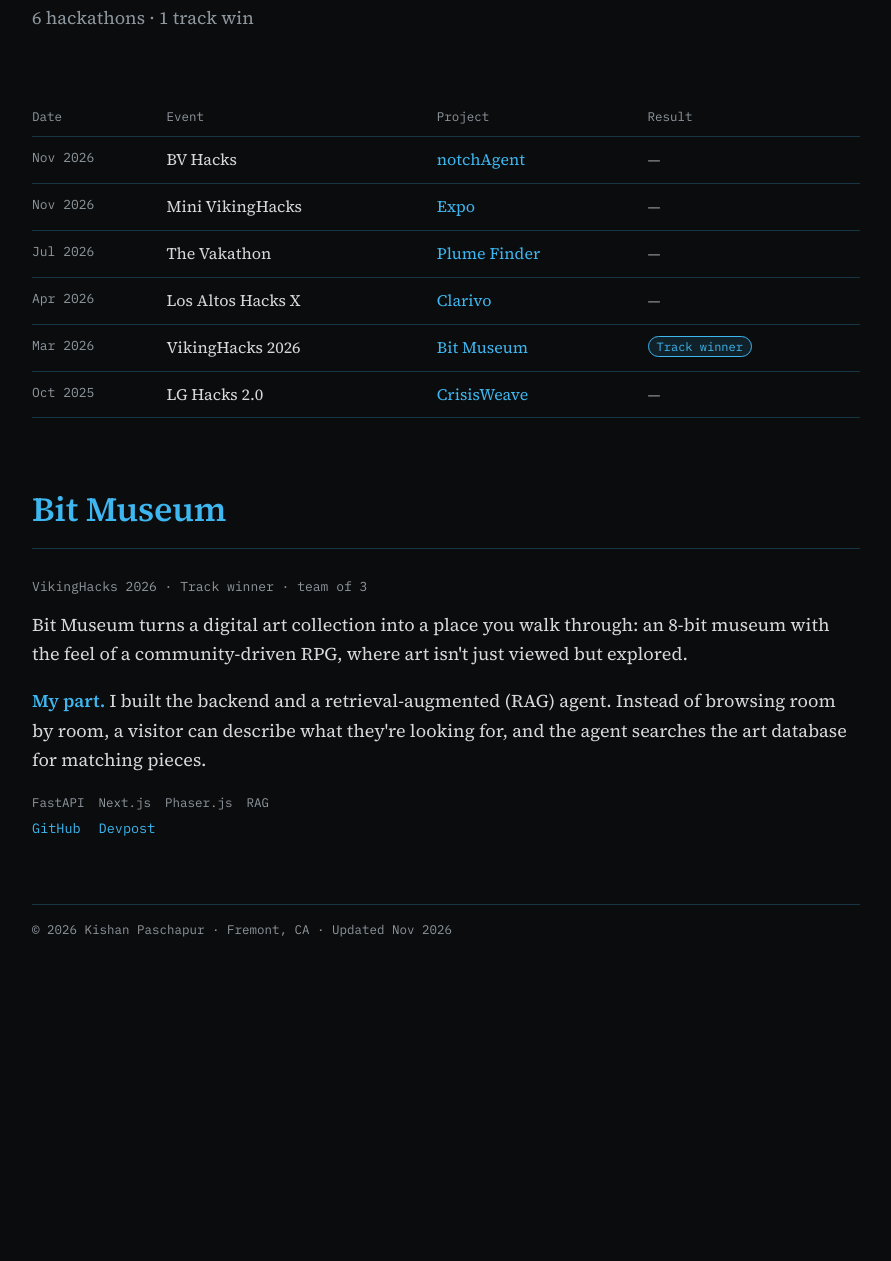
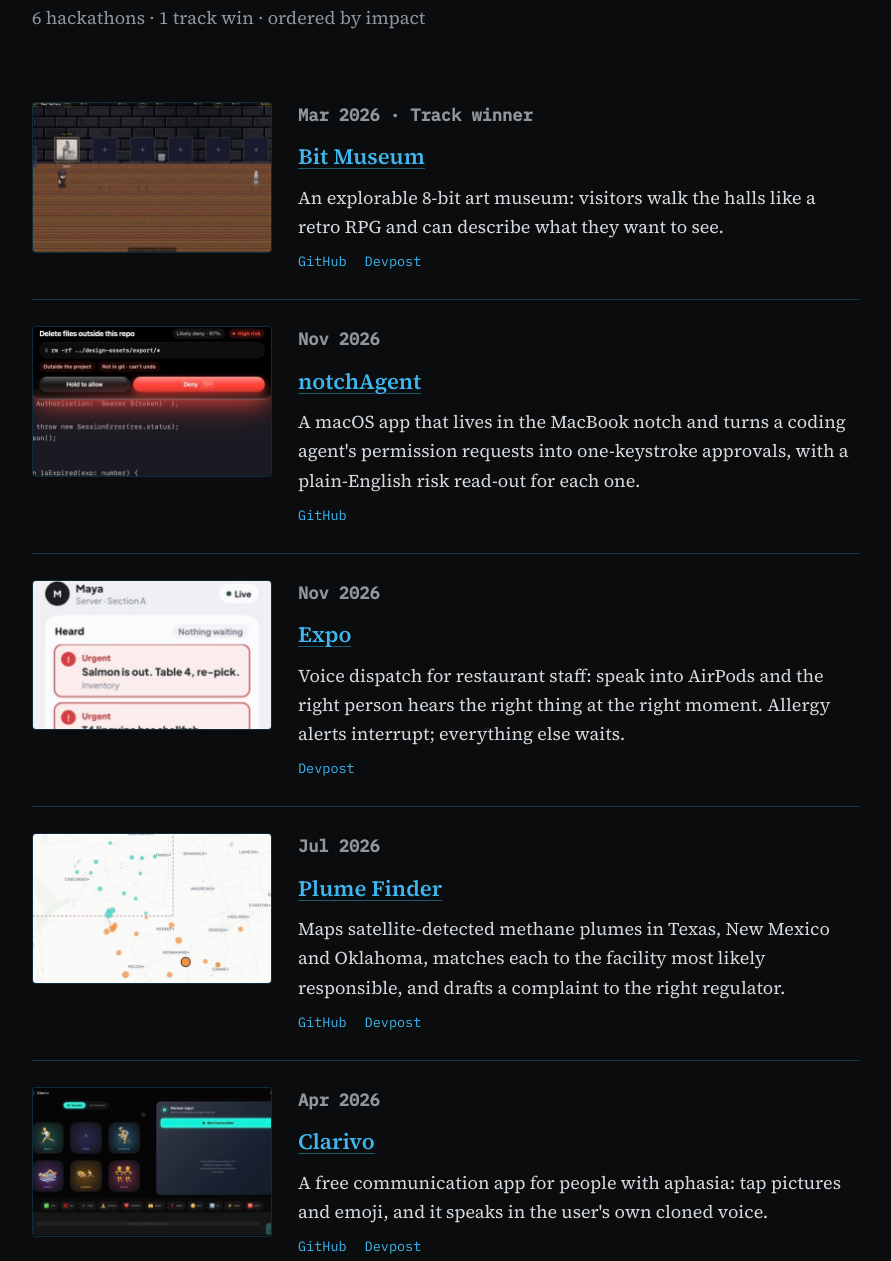
Before and after one commit to Kishan-No1/kishan-no1.github.io, a plain HTML site: page hackathons/index.html in a window 1280 px wide. Shown: the part 398-1659 px from the top of the page, without its empty margins (194-1085 px from the left). Before the commit the page ends 1385 px from the top, so only its background shows below. Drawn offline with Linux system fonts and the light colour scheme.

Commit message:
Hackathons: ranked list with summaries and screenshots; drop event and result columns

```diff
--- a/assets/style.css
+++ b/assets/style.css
@@ -344,6 +344,47 @@ h2 {
   color: var(--muted);
 }
 
+/* ---------- hackathon list ---------- */
+
+.hack {
+  display: grid;
+  grid-template-columns: 240px 1fr;
+  gap: 26px;
+  align-items: start;
+  padding: 26px 0;
+  border-bottom: 1px solid var(--rule);
+}
+.hack:first-child { padding-top: 6px; }
+.hack h3 {
+  margin: 2px 0 8px;
+  font-size: 22px;
+  font-weight: 600;
+}
+.hack h3 a {
+  color: var(--accent);
+  text-decoration: underline;
+  text-decoration-color: rgba(62, 183, 240, 0.45);
+  text-decoration-thickness: 1px;
+  text-underline-offset: 4px;
+}
+.hack p { margin: 0 0 10px; }
+.hack-date {
+  margin: 0;
+  font-family: var(--mono);
+  font-size: 17px;
+  font-weight: 600;
+  color: var(--muted);
+}
+.hack-shot {
+  display: block;
+  border: 1px solid var(--rule);
+  border-radius: 4px;
+  overflow: hidden;
+  background: #000;
+}
+.hack-shot:hover { border-color: var(--heading); }
+.hack-shot img { display: block; width: 100%; height: auto; }
+
 /* ---------- long-form write-up ---------- */
 
 .prose h2 { margin-top: 52px; }
@@ -383,6 +424,7 @@ h2 {
     gap: 14px;
   }
   .thumb { width: 120px; }
+  .hack { grid-template-columns: 1fr; gap: 14px; }
   .record thead { display: none; }
   .record,
   .record tbody,
--- a/hackathons/index.html
+++ b/hackathons/index.html
@@ -16,7 +16,7 @@
   <link rel="preconnect" href="https://fonts.googleapis.com">
   <link rel="preconnect" href="https://fonts.gstatic.com" crossorigin>
   <link rel="stylesheet" href="https://fonts.googleapis.com/css2?family=IBM+Plex+Mono:wght@400;500&family=Source+Serif+4:ital,opsz,wght@0,8..60,400;0,8..60,600;1,8..60,400&display=swap">
-  <link rel="stylesheet" href="/assets/style.css?v=2">
+  <link rel="stylesheet" href="/assets/style.css?v=3">
 </head>
 <body>
   <div class="wrap">
@@ -43,29 +43,69 @@
 
     <main>
 <h1 class="page-title">Hackathons</h1>
-      <p class="page-intro">6 hackathons · 1 track win</p>
+      <p class="page-intro">6 hackathons · 1 track win · ordered by impact</p>
 
-      <section>
-        <table class="record">
-          <thead>
-            <tr><th scope="col">Date</th><th scope="col">Event</th><th scope="col">Project</th><th scope="col">Result</th></tr>
-          </thead>
-          <tbody>
-            <tr><td>Nov 2026</td><td>BV Hacks</td><td><a href="/projects/#notchagent">notchAgent</a></td><td class="result">—</td></tr>
-            <tr><td>Nov 2026</td><td>Mini VikingHacks</td><td><a href="/projects/#expo">Expo</a></td><td class="result">—</td></tr>
-            <tr><td>Jul 2026</td><td>The Vakathon</td><td><a href="/projects/#plume-finder">Plume Finder</a></td><td class="result">—</td></tr>
-            <tr><td>Apr 2026</td><td>Los Altos Hacks X</td><td><a href="/projects/#clarivo">Clarivo</a></td><td class="result">—</td></tr>
-            <tr><td>Mar 2026</td><td>VikingHacks 2026</td><td><a href="#bit-museum">Bit Museum</a></td><td><span class="badge">Track winner</span></td></tr>
-            <tr><td>Oct 2025</td><td>LG Hacks 2.0</td><td><a href="/projects/#crisisweave">CrisisWeave</a></td><td class="result">—</td></tr>
-          </tbody>
-        </table>
+      <section class="hack-list">
+        <article class="hack" id="h-bit-museum">
+          <a class="hack-shot" href="/projects/#bit-museum"><img src="/assets/img/hack/bit-museum.jpg" width="480" height="300" alt="Screenshot of Bit Museum" loading="lazy"></a>
+          <div>
+            <p class="hack-date">Mar 2026 · Track winner</p>
+            <h3><a href="/projects/#bit-museum">Bit Museum</a></h3>
+            <p>An explorable 8-bit art museum: visitors walk the halls like a retro RPG and can describe what they want to see.</p>
+            <ul class="links"><li><a href="https://github.com/Kishan-No1/Digital-Art-Museum">GitHub</a></li><li><a href="https://devpost.com/software/bit-museum">Devpost</a></li></ul>
+          </div>
+        </article>
+        <article class="hack" id="h-notchagent">
+          <a class="hack-shot" href="/projects/#notchagent"><img src="/assets/img/hack/notchagent.jpg" width="480" height="300" alt="Screenshot of notchAgent" loading="lazy"></a>
+          <div>
+            <p class="hack-date">Nov 2026</p>
+            <h3><a href="/projects/#notchagent">notchAgent</a></h3>
+            <p>A macOS app that lives in the MacBook notch and turns a coding agent's permission requests into one-keystroke approvals, with a plain-English risk read-out for each one.</p>
+            <ul class="links"><li><a href="https://github.com/Kishan-No1/BV-Hacks">GitHub</a></li></ul>
+          </div>
+        </article>
+        <article class="hack" id="h-expo">
+          <a class="hack-shot" href="/projects/#expo"><img src="/assets/img/hack/expo.jpg" width="480" height="300" alt="Screenshot of Expo" loading="lazy"></a>
+          <div>
+            <p class="hack-date">Nov 2026</p>
+            <h3><a href="/projects/#expo">Expo</a></h3>
+            <p>Voice dispatch for restaurant staff: speak into AirPods and the right person hears the right thing at the right moment. Allergy alerts interrupt; everything else waits.</p>
+            <ul class="links"><li><a href="https://devpost.com/software/expo-e3jgwu">Devpost</a></li></ul>
+          </div>
+        </article>
+        <article class="hack" id="h-plume-finder">
+          <a class="hack-shot" href="/projects/#plume-finder"><img src="/assets/img/hack/plume-finder.jpg" width="480" height="300" alt="Screenshot of Plume Finder" loading="lazy"></a>
+          <div>
+            <p class="hack-date">Jul 2026</p>
+            <h3><a href="/projects/#plume-finder">Plume Finder</a></h3>
+            <p>Maps satellite-detected methane plumes in Texas, New Mexico and Oklahoma, matches each to the facility most likely responsible, and drafts a complaint to the right regulator.</p>
+            <ul class="links"><li><a href="https://github.com/Kishan-No1/Plume-Finder">GitHub</a></li><li><a href="https://devpost.com/software/plume-finder">Devpost</a></li></ul>
+          </div>
+        </article>
+        <article class="hack" id="h-clarivo">
+          <a class="hack-shot" href="/projects/#clarivo"><img src="/assets/img/hack/clarivo.jpg" width="480" height="300" alt="Screenshot of Clarivo" loading="lazy"></a>
+          <div>
+            <p class="hack-date">Apr 2026</p>
+            <h3><a href="/projects/#clarivo">Clarivo</a></h3>
+            <p>A free communication app for people with aphasia: tap pictures and emoji, and it speaks in the user's own cloned voice.</p>
+            <ul class="links"><li><a href="https://github.com/Kishan-No1/Clarivo">GitHub</a></li><li><a href="https://devpost.com/software/clarivo">Devpost</a></li></ul>
+          </div>
+        </article>
+        <article class="hack" id="h-crisisweave">
+          <a class="hack-shot" href="/projects/#crisisweave"><img src="/assets/img/hack/crisisweave.jpg" width="480" height="300" alt="Screenshot of CrisisWeave" loading="lazy"></a>
+          <div>
+            <p class="hack-date">Oct 2025</p>
+            <h3><a href="/projects/#crisisweave">CrisisWeave</a></h3>
+            <p>A disaster-response app where AI agents rank incoming help requests by urgency and match them to nearby volunteers.</p>
+            <ul class="links"><li><a href="https://github.com/Kishan-No1/CrisisWeave">GitHub</a></li><li><a href="https://devpost.com/software/crisisweave">Devpost</a></li></ul>
+          </div>
+        </article>
       </section>
 
       <section aria-labelledby="bit-museum">
         <h2 id="bit-museum">Bit Museum</h2>
-        <p class="meta">VikingHacks 2026 · Track winner · team of 3</p>
-        <p>Bit Museum turns a digital art collection into a place you walk through: an 8-bit museum with the feel of a community-driven RPG, where art isn't just viewed but explored.</p>
-        <p><span class="label">My part.</span> I built the backend and a retrieval-augmented (RAG) agent. Instead of browsing room by room, a visitor can describe what they're looking for, and the agent searches the art database for matching pieces.</p>
+        <p>Bit Museum turns a digital art collection into a place you walk through: an 8-bit museum with the feel of a community-driven RPG, where art isn't just viewed but explored. Instead of browsing room by room, a visitor can describe what they're looking for and get matching pieces.</p>
+        <p>I built the backend: a FastAPI service over the museum's art database, and the retrieval-augmented (RAG) agent that turns a visitor's description into a search over that database and returns the closest matches. The front end is Next.js, with Phaser.js running the 8-bit world.</p>
         <ul class="tags"><li>FastAPI</li><li>Next.js</li><li>Phaser.js</li><li>RAG</li></ul>
         <ul class="links">
           <li><a href="https://github.com/Kishan-No1/Digital-Art-Museum">GitHub</a></li>
```
Also changed, not shown: 404.html (+1 -1 lines), index.html (+2 -2 lines), projects/index.html (+4 -4 lines), research/index.html (+1 -1 lines), writing/dead-or-alive/index.html (+1 -1 lines), assets/img/hack/bit-museum.jpg (added), assets/img/hack/clarivo.jpg (added), assets/img/hack/crisisweave.jpg (added), assets/img/hack/expo.jpg (added), assets/img/hack/notchagent.jpg (added), assets/img/hack/plume-finder.jpg (added).
